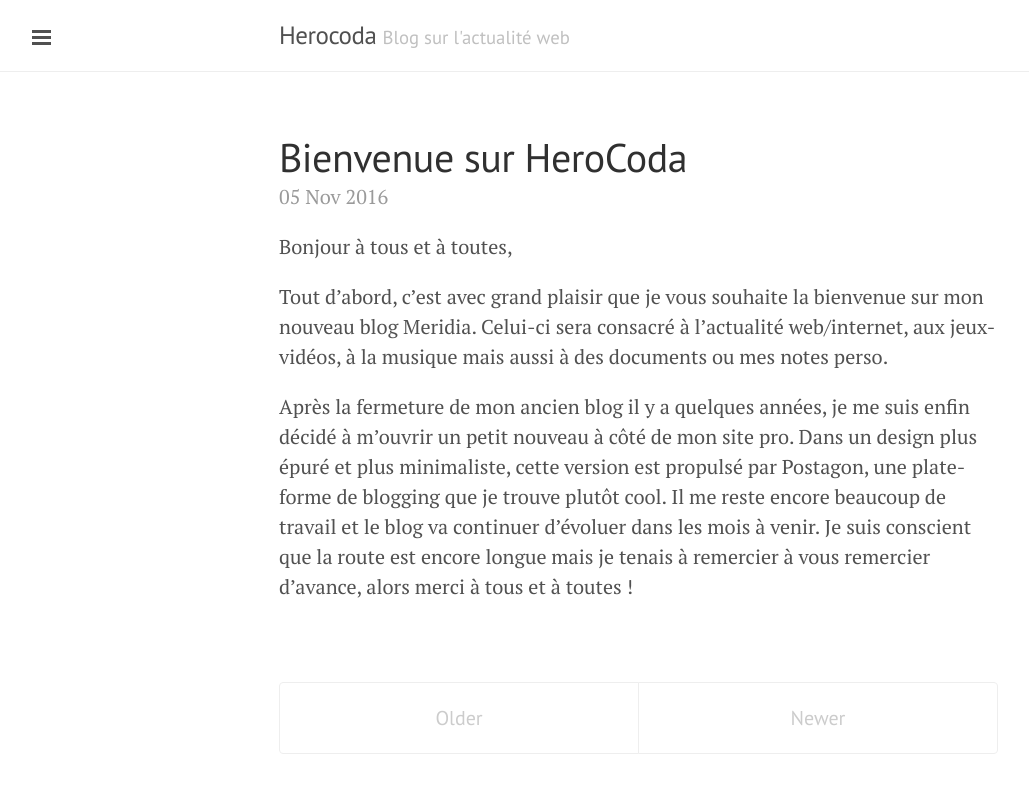
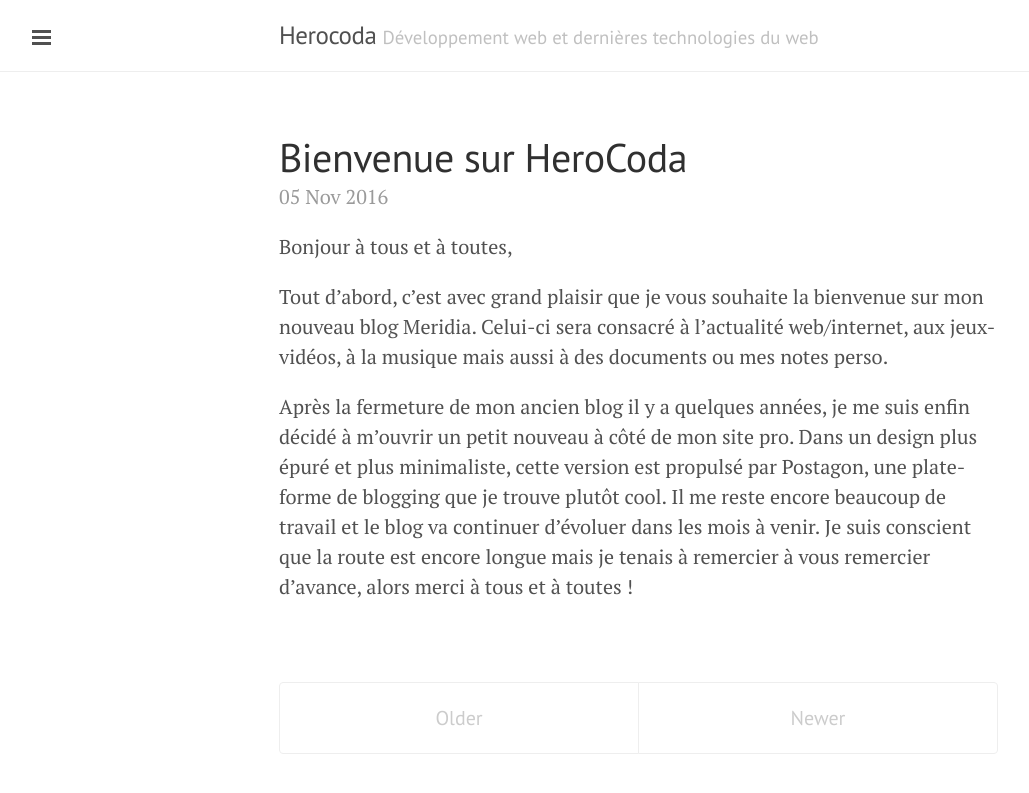
Before and after one commit to herocoda/herocoda.github.io, a Jekyll site: the page built from index.html, in a window 1280 px wide. Shown: the top 793 px of the page, without its empty margins (1-1030 px from the left). Built offline with Jekyll 4.4.1, drawn with Linux system fonts in a browser that asks for light colours; the list of posts is cut into pages by our own code.

Commit message:
Update _config.yml

```diff
--- a/_config.yml
+++ b/_config.yml
@@ -3,7 +3,7 @@
 markdown: kramdown
 url: http://herocoda.github.io
 title: Herocoda
-tagline: Blog sur l'actualité web
+tagline: Développement web et dernières technologies du web
 description: My awesome new site
 paginate: 5
 highlighter: rouge
```
